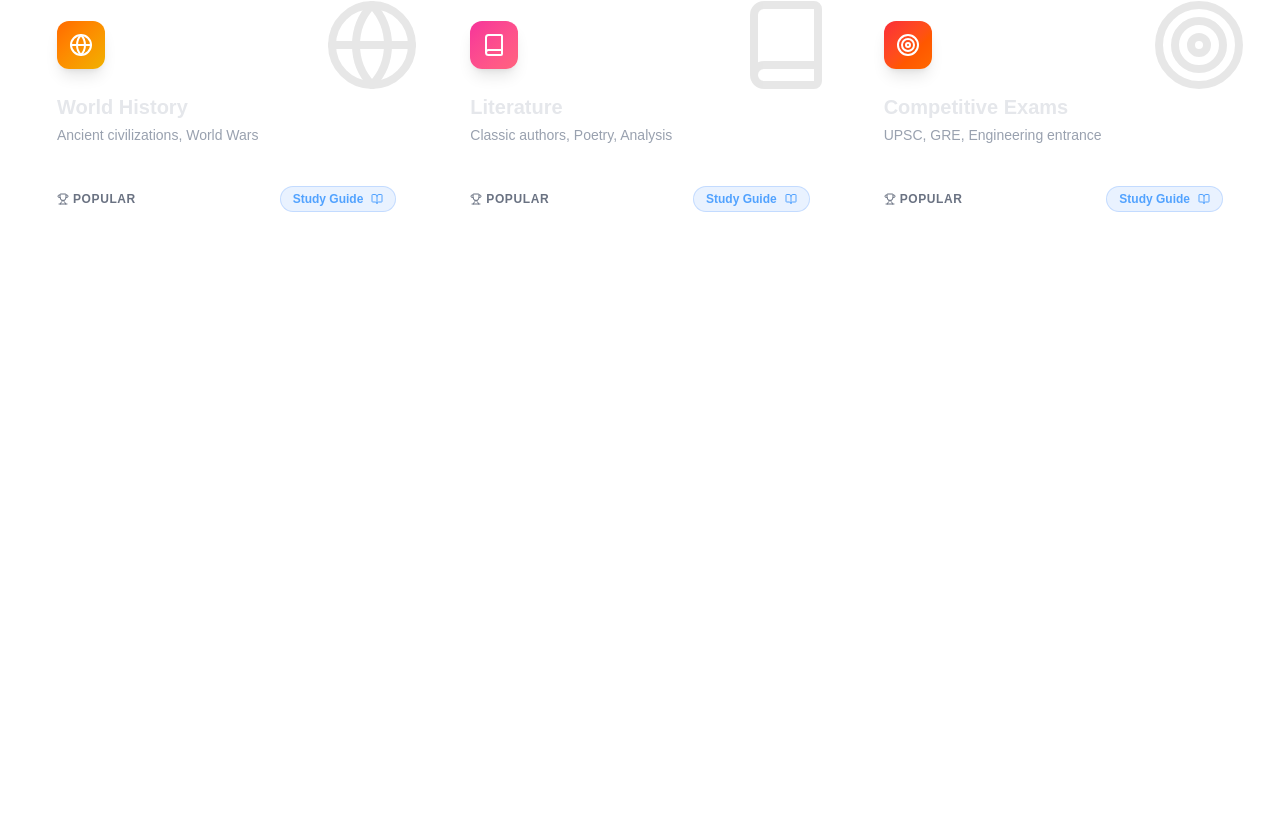
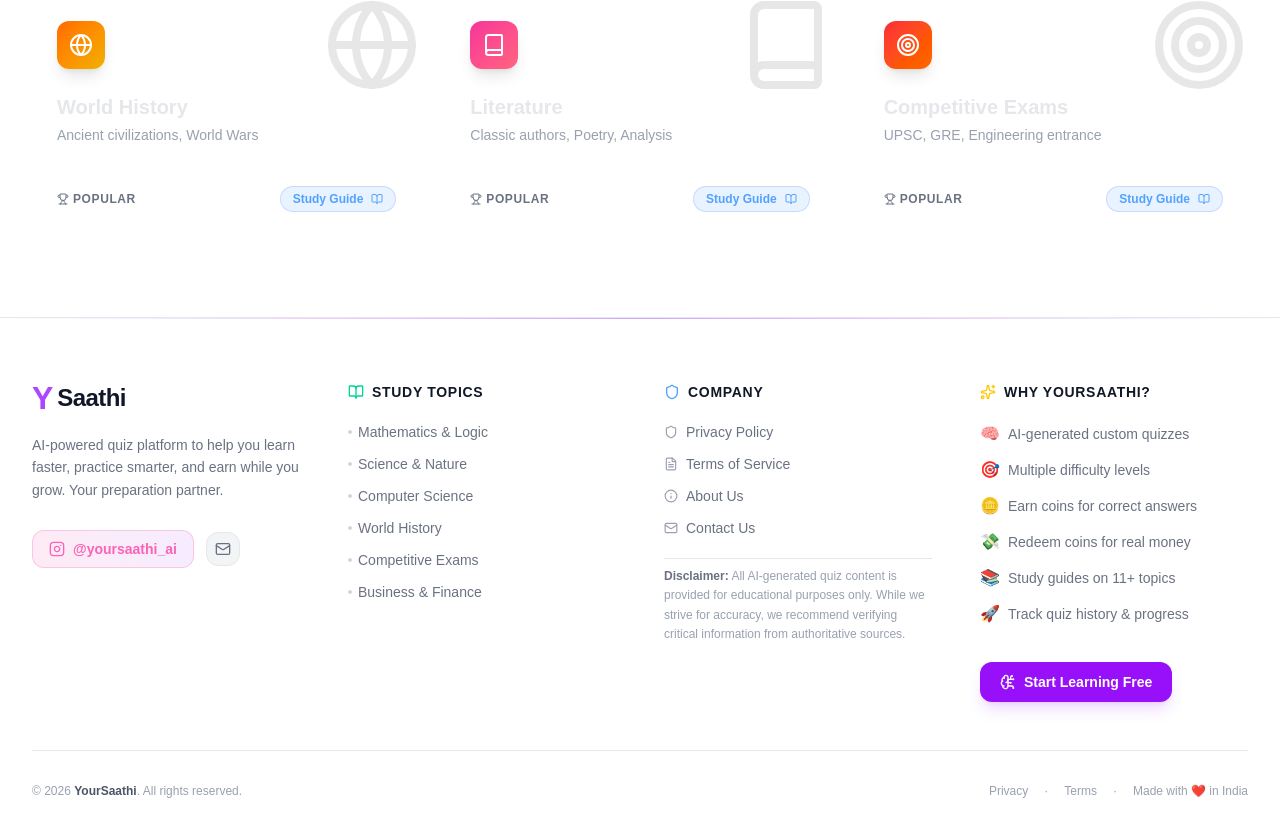
Before and after one commit to yoursaathicompany/YourSaathi, a Next.js app: page / in a window 1280 px wide. Shown: the part 884-1715 px from the top of the page. Before the commit the page ends 1201 px from the top, so only its background shows below. Built offline with nearby package versions, Linux system fonts and the light colour scheme; no server answers.

Commit message:
Add premium footer with legal links, topic navigation, features, and Instagram handle

```diff
--- a/src/app/layout.tsx
+++ b/src/app/layout.tsx
@@ -6,6 +6,7 @@ import { SessionProvider } from "@/components/providers/SessionProvider";
 import Navbar from "@/components/Navbar";
 
 import { ThemeProvider } from "@/components/providers/ThemeProvider";
+import Footer from "@/components/Footer";
 
 const geistSans = Geist({
   variable: "--font-geist-sans",
@@ -87,6 +88,7 @@ export default function RootLayout({
             <main>
               {children}
             </main>
+            <Footer />
           </SessionProvider>
         </ThemeProvider>
         <Script
--- /dev/null
+++ b/src/components/Footer.tsx
@@ -0,0 +1,155 @@
+import Link from 'next/link';
+import { Instagram, Mail, BrainCircuit, BookOpen, Shield, FileText, Info, Sparkles } from 'lucide-react';
+
+const currentYear = new Date().getFullYear();
+
+const topicLinks = [
+  { href: '/topics/math', label: 'Mathematics & Logic' },
+  { href: '/topics/science', label: 'Science & Nature' },
+  { href: '/topics/cs', label: 'Computer Science' },
+  { href: '/topics/history', label: 'World History' },
+  { href: '/topics/comp', label: 'Competitive Exams' },
+  { href: '/topics/business', label: 'Business & Finance' },
+];
+
+const legalLinks = [
+  { href: '/privacy', label: 'Privacy Policy', icon: Shield },
+  { href: '/terms', label: 'Terms of Service', icon: FileText },
+  { href: '/about', label: 'About Us', icon: Info },
+  { href: '/contact', label: 'Contact Us', icon: Mail },
+];
+
+export default function Footer() {
+  return (
+    <footer className="relative border-t border-gray-200 dark:border-white/5 bg-white/80 dark:bg-[#09090b]/90 backdrop-blur-xl">
+      {/* Top gradient line */}
+      <div className="absolute top-0 left-0 right-0 h-px bg-gradient-to-r from-transparent via-purple-500/50 to-transparent" />
+
+      <div className="max-w-7xl mx-auto px-4 sm:px-6 lg:px-8 pt-16 pb-8">
+        <div className="grid grid-cols-1 md:grid-cols-2 lg:grid-cols-4 gap-12 mb-12">
+
+          {/* Brand col */}
+          <div className="lg:col-span-1 space-y-5">
+            <Link href="/" className="flex items-center gap-1 group w-fit">
+              <span className="font-black text-[32px] text-purple-500 leading-none">Y</span>
+              <span className="font-bold text-gray-900 dark:text-white text-2xl tracking-tight">Saathi</span>
+            </Link>
+            <p className="text-sm text-gray-500 dark:text-gray-400 leading-relaxed">
+              AI-powered quiz platform to help you learn faster, practice smarter, and earn while you grow. Your preparation partner.
+            </p>
+            {/* Social */}
+            <div className="flex items-center gap-3 pt-2">
+              <a
+                href="https://instagram.com/yoursaathi_ai"
+                target="_blank"
+                rel="noopener noreferrer"
+                aria-label="Follow YourSaathi on Instagram"
+                className="flex items-center gap-2 px-4 py-2 rounded-xl bg-gradient-to-r from-pink-500/10 to-purple-500/10 border border-pink-500/20 text-pink-400 hover:from-pink-500/20 hover:to-purple-500/20 transition-all text-sm font-semibold"
+              >
+                <Instagram className="w-4 h-4" />
+                @yoursaathi_ai
+              </a>
+              <a
+                href="mailto:yoursaathicompany@gmail.com"
+                aria-label="Email YourSaathi support"
+                className="p-2 rounded-xl bg-gray-100 dark:bg-white/5 border border-gray-200 dark:border-white/5 text-gray-500 dark:text-gray-400 hover:text-purple-500 hover:border-purple-500/30 transition-all"
+              >
+                <Mail className="w-4 h-4" />
+              </a>
+            </div>
+          </div>
+
+          {/* Study Topics */}
+          <div className="space-y-5">
+            <h3 className="text-sm font-bold text-gray-900 dark:text-white uppercase tracking-wider flex items-center gap-2">
+              <BookOpen className="w-4 h-4 text-emerald-400" /> Study Topics
+            </h3>
+            <ul className="space-y-3">
+              {topicLinks.map((link) => (
+                <li key={link.href}>
+                  <Link
+                    href={link.href}
+                    className="text-sm text-gray-500 dark:text-gray-400 hover:text-purple-500 dark:hover:text-purple-400 transition-colors flex items-center gap-1.5 group"
+                  >
+                    <span className="w-1 h-1 rounded-full bg-gray-300 dark:bg-gray-600 group-hover:bg-purple-400 transition-colors" />
+                    {link.label}
+                  </Link>
+                </li>
+              ))}
+            </ul>
+          </div>
+
+          {/* Legal / Company */}
+          <div className="space-y-5">
+            <h3 className="text-sm font-bold text-gray-900 dark:text-white uppercase tracking-wider flex items-center gap-2">
+              <Shield className="w-4 h-4 text-blue-400" /> Company
+            </h3>
+            <ul className="space-y-3">
+              {legalLinks.map(({ href, label, icon: Icon }) => (
+                <li key={href}>
+                  <Link
+                    href={href}
+                    className="text-sm text-gray-500 dark:text-gray-400 hover:text-purple-500 dark:hover:text-purple-400 transition-colors flex items-center gap-2 group"
+                  >
+                    <Icon className="w-3.5 h-3.5 text-gray-400 group-hover:text-purple-400 transition-colors" />
+                    {label}
+                  </Link>
+                </li>
+              ))}
+            </ul>
+
+            {/* Disclaimer */}
+            <div className="pt-2 border-t border-gray-200 dark:border-white/5">
+              <p className="text-xs text-gray-400 leading-relaxed">
+                <span className="font-semibold text-gray-500 dark:text-gray-300">Disclaimer:</span> All AI-generated quiz content is provided for educational purposes only. While we strive for accuracy, we recommend verifying critical information from authoritative sources.
+              </p>
+            </div>
+          </div>
+
+          {/* Features / CTA */}
+          <div className="space-y-5">
+            <h3 className="text-sm font-bold text-gray-900 dark:text-white uppercase tracking-wider flex items-center gap-2">
+              <Sparkles className="w-4 h-4 text-yellow-400" /> Why YourSaathi?
+            </h3>
+            <ul className="space-y-3">
+              {[
+                { emoji: '🧠', text: 'AI-generated custom quizzes' },
+                { emoji: '🎯', text: 'Multiple difficulty levels' },
+                { emoji: '🪙', text: 'Earn coins for correct answers' },
+                { emoji: '💸', text: 'Redeem coins for real money' },
+                { emoji: '📚', text: 'Study guides on 11+ topics' },
+                { emoji: '🚀', text: 'Track quiz history & progress' },
+              ].map((item) => (
+                <li key={item.text} className="flex items-center gap-2 text-sm text-gray-500 dark:text-gray-400">
+                  <span className="text-base">{item.emoji}</span>
+                  {item.text}
+                </li>
+              ))}
+            </ul>
+
+            <Link
+              href="/login"
+              className="inline-flex items-center gap-2 mt-4 px-5 py-2.5 rounded-xl bg-purple-600 hover:bg-purple-500 text-white text-sm font-bold transition-all shadow-lg shadow-purple-500/20 hover:shadow-purple-500/40 hover:-translate-y-0.5"
+            >
+              <BrainCircuit className="w-4 h-4" /> Start Learning Free
+            </Link>
+          </div>
+        </div>
+
+        {/* Bottom bar */}
+        <div className="pt-8 border-t border-gray-200 dark:border-white/5 flex flex-col sm:flex-row items-center justify-between gap-4">
+          <p className="text-xs text-gray-400 text-center sm:text-left">
+            © {currentYear} <span className="font-semibold text-gray-600 dark:text-gray-300">YourSaathi</span>. All rights reserved.
+          </p>
+          <div className="flex items-center gap-4 text-xs text-gray-400">
+            <Link href="/privacy" className="hover:text-purple-400 transition-colors">Privacy</Link>
+            <span>·</span>
+            <Link href="/terms" className="hover:text-purple-400 transition-colors">Terms</Link>
+            <span>·</span>
+            <span>Made with ❤️ in India</span>
+          </div>
+        </div>
+      </div>
+    </footer>
+  );
+}
```
